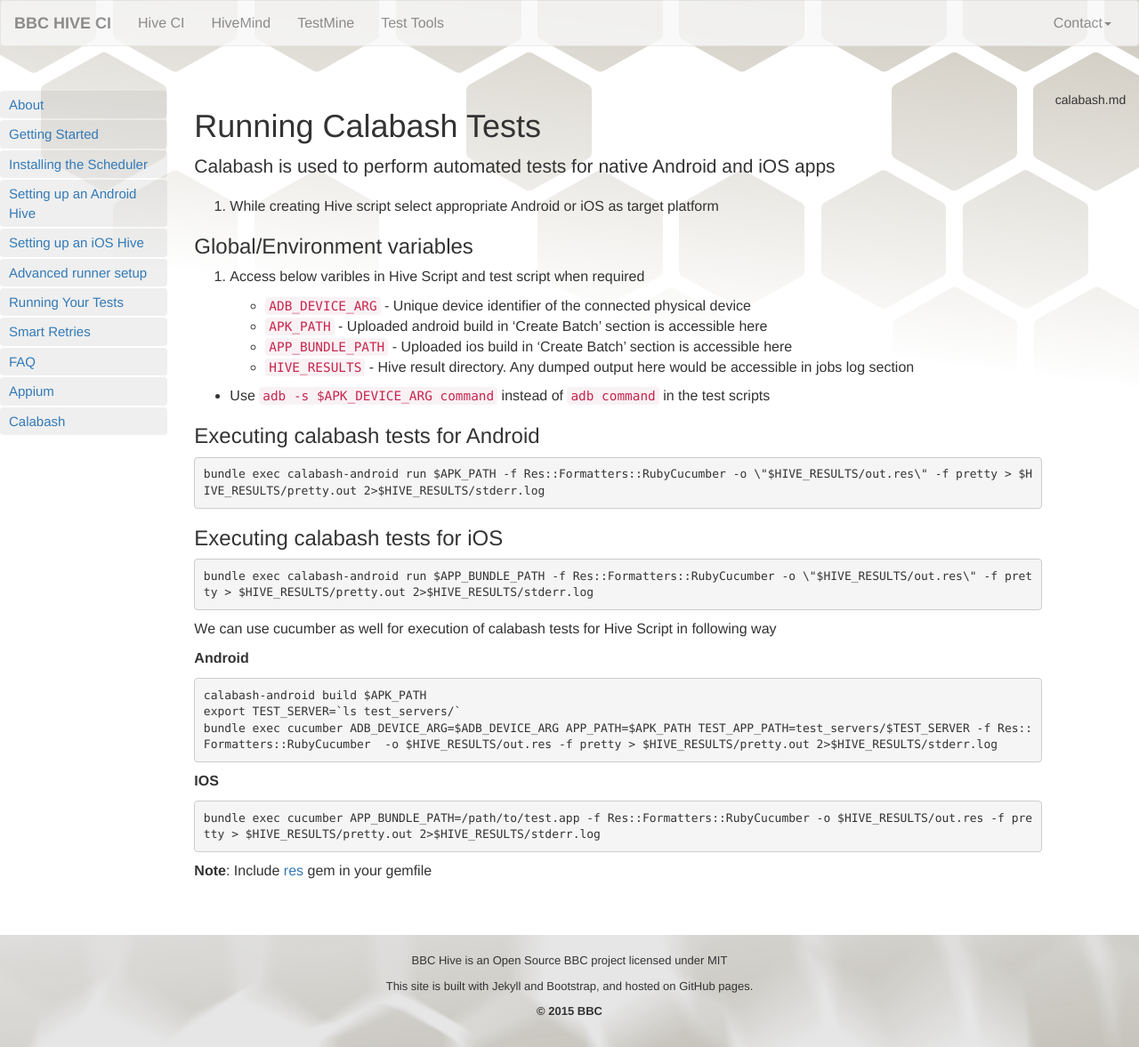
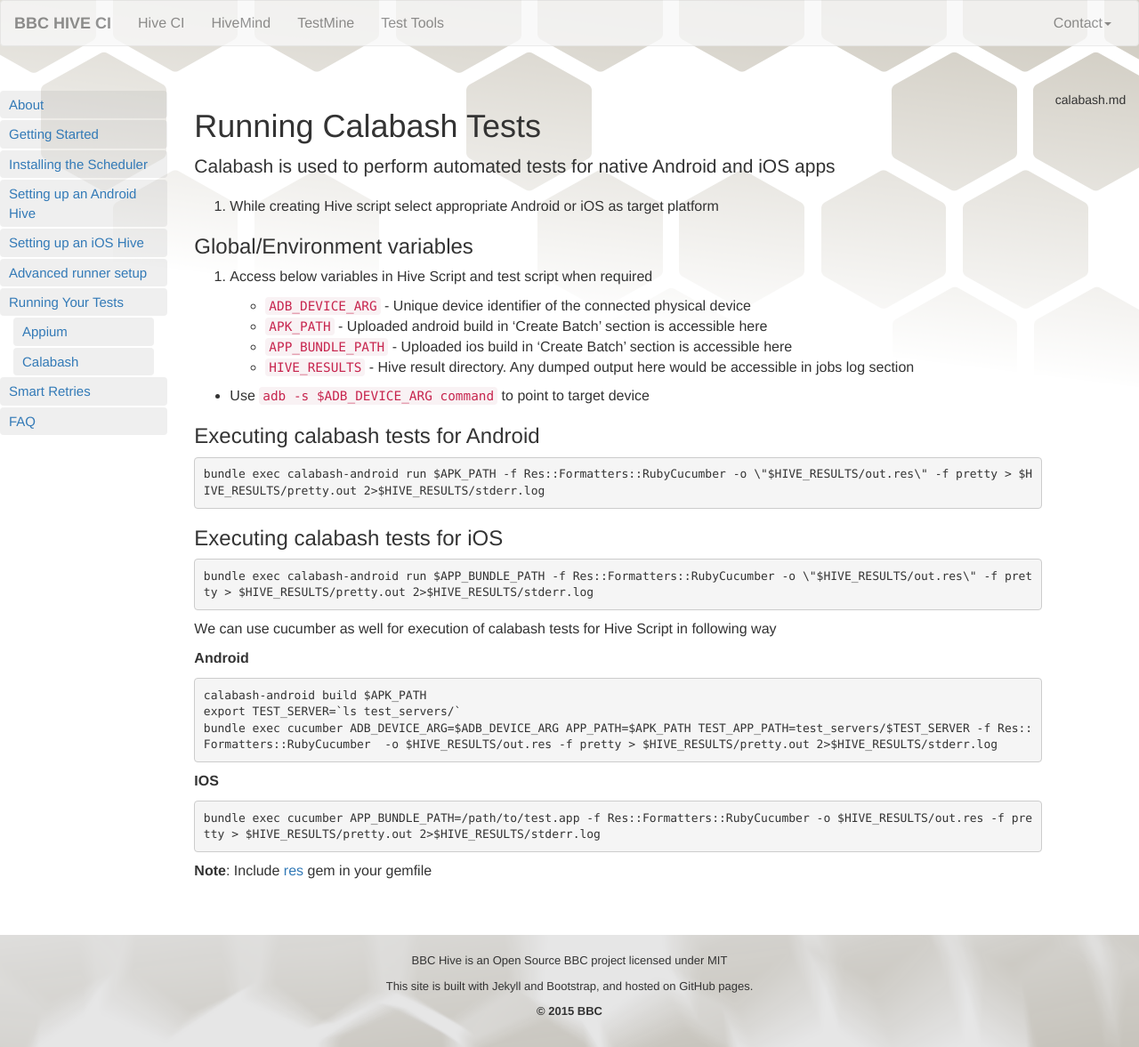
Before and after one commit to bbc/hive-ci, a Jekyll site: the page built from _documentation/calabash.md, in a window 1280 px wide. Shown: the whole page at 89% size. Built offline with Jekyll 4.4.1, drawn with Linux system fonts in a browser that asks for light colours; nearby versions of some CDN libraries.

Commit message:
Added appium and calabash as list

```diff
--- a/_documentation/calabash.md
+++ b/_documentation/calabash.md
@@ -13,14 +13,14 @@
 1. While creating Hive script select appropriate Android or iOS as target platform
 
 ### Global/Environment variables
-1. 	Access below varibles in Hive Script and test script when required
+1. 	Access below variables in Hive Script and test script when required
 
 	* `ADB_DEVICE_ARG` - Unique device identifier of the connected physical device
 	* `APK_PATH` - Uploaded android build in 'Create Batch' section is accessible here
 	* `APP_BUNDLE_PATH` - Uploaded ios build in 'Create Batch' section is accessible here
 	* `HIVE_RESULTS` - Hive result directory. Any dumped output here would be accessible in jobs log section
 
-* Use `adb -s $APK_DEVICE_ARG command` instead of `adb command` in the test scripts
+* Use `adb -s $ADB_DEVICE_ARG command` to point to target device
 
 ### Executing calabash tests for Android
 
--- a/_layouts/documentation.html
+++ b/_layouts/documentation.html
@@ -16,10 +16,18 @@
         <div class="col-xs-12 col-sm-2">
           <ul class="nav nav-pills nav-stacked nav-compact">
             {% for doc in site.documentation %}
-            <li role="presentation">
-              <a href="/hive-ci{{ doc.url }}">{{ doc.title }}
-              </a>
-            </li>
+              {% unless doc.url contains 'test.html' %}
+                <li role="presentation" data-role="collapsible" data-iconpos="right" data-inset="false">
+                  <a href="/hive-ci{{ doc.url }}">{{ doc.title }}</a>
+                  {% if doc.url contains 'running-your-test' %}
+                    {% for docs in site.documentation %}
+                      {% if docs.url contains 'test.html' %}
+                        <li class="navbar-collapse"> <a href="/hive-ci{{ docs.url }}">{{ docs.title }} </a> </li>
+                      {% endif %}
+                    {% endfor %}
+                  {% endif %}
+                </li>
+              {% endunless %}
             {% endfor %}
           </ul>
         </div>
```
Also changed, not shown: other parts of _documentation/calabash.md (+1 -1 lines), _documentation/appium.md (+2 -2 lines).
